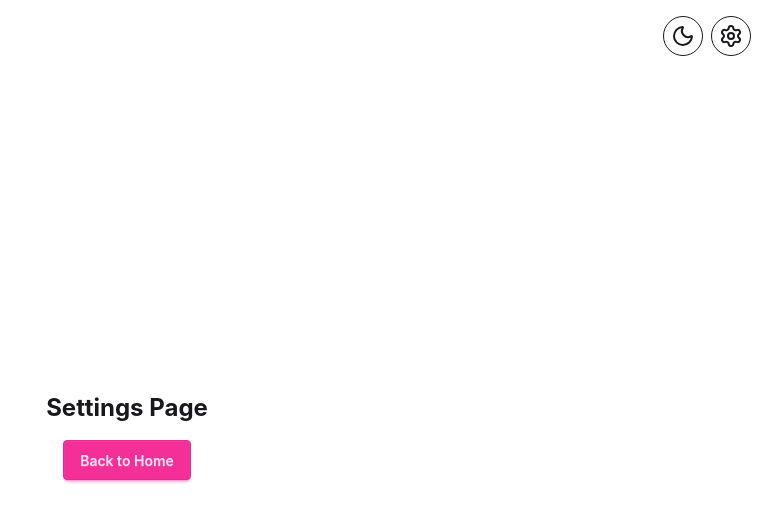
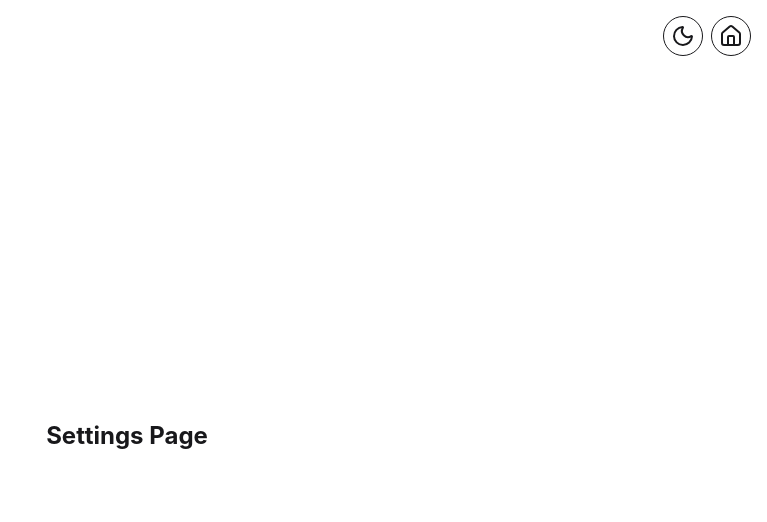
Before and after one commit to MichaelStritt/deep-focus-trace, a React (Vite) app: page /deep-focus-trace/settings in a window 1280 px wide. Shown: the top 522 px of the page, without its empty margins (513-1280 px from the left). Built offline with nearby package versions, Linux system fonts and the light colour scheme.

Commit message:
Settings and home navigation

```diff
--- a/src/App.jsx
+++ b/src/App.jsx
@@ -1,10 +1,11 @@
 /* Path: src/App.jsx */
 import React, { useEffect, useState } from 'react';
-import { Routes, Route, Link } from 'react-router';
-import { Sun, Moon, Settings } from 'lucide-react';
+import { Routes, Route, Link, useLocation } from 'react-router';
+import { Sun, Moon, Settings, Home } from 'lucide-react';
 
 function App() {
   const [theme, setTheme] = useState(localStorage.getItem("theme") || "light");
+  const location = useLocation(); // Get current path
 
   useEffect(() => {
     document.documentElement.setAttribute("data-theme", theme);
@@ -26,10 +27,16 @@ function App() {
           {theme === "light" ? <Moon size={24} /> : <Sun size={24} />}
         </button>
 
-        {/* Settings */}
-        <Link to="/settings" className="btn btn-outline btn-circle">
-          <Settings size={24} />
-        </Link>
+        {/* Settings / Home Toggle */}
+        {location.pathname === '/settings' ? (
+          <Link to="/" className="btn btn-outline btn-circle">
+            <Home size={24} />
+          </Link>
+        ) : (
+          <Link to="/settings" className="btn btn-outline btn-circle">
+            <Settings size={24} />
+          </Link>
+        )}
       </div>
 
       {/* Main Content */}
@@ -44,7 +51,6 @@ function App() {
         <Route path="/settings" element={
           <div className="grow flex flex-col items-center justify-center gap-4">
             <h1 className="text-2xl font-bold">Settings Page</h1>
-            <Link to="/" className="btn btn-secondary">Back to Home</Link>
           </div>
         } />
       </Routes>
```
